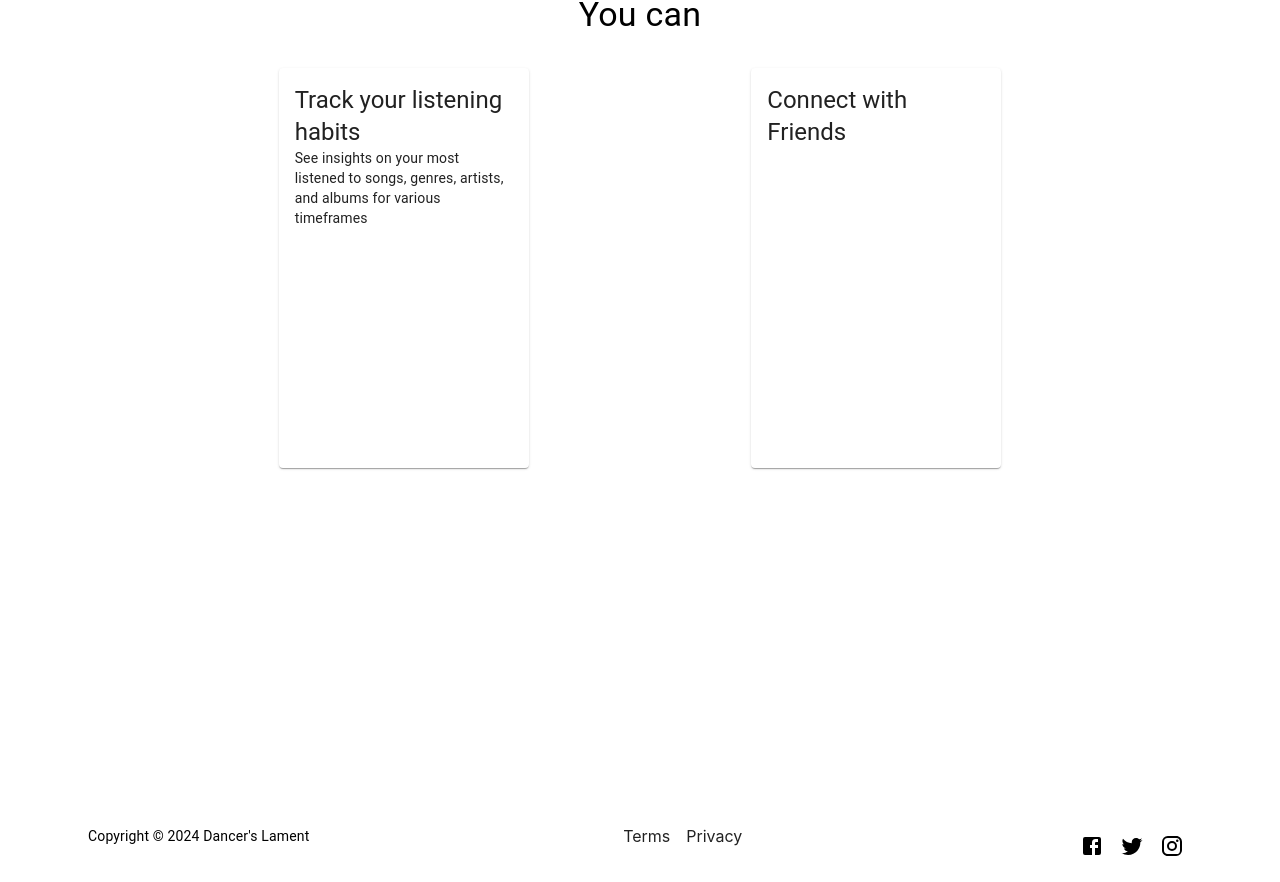
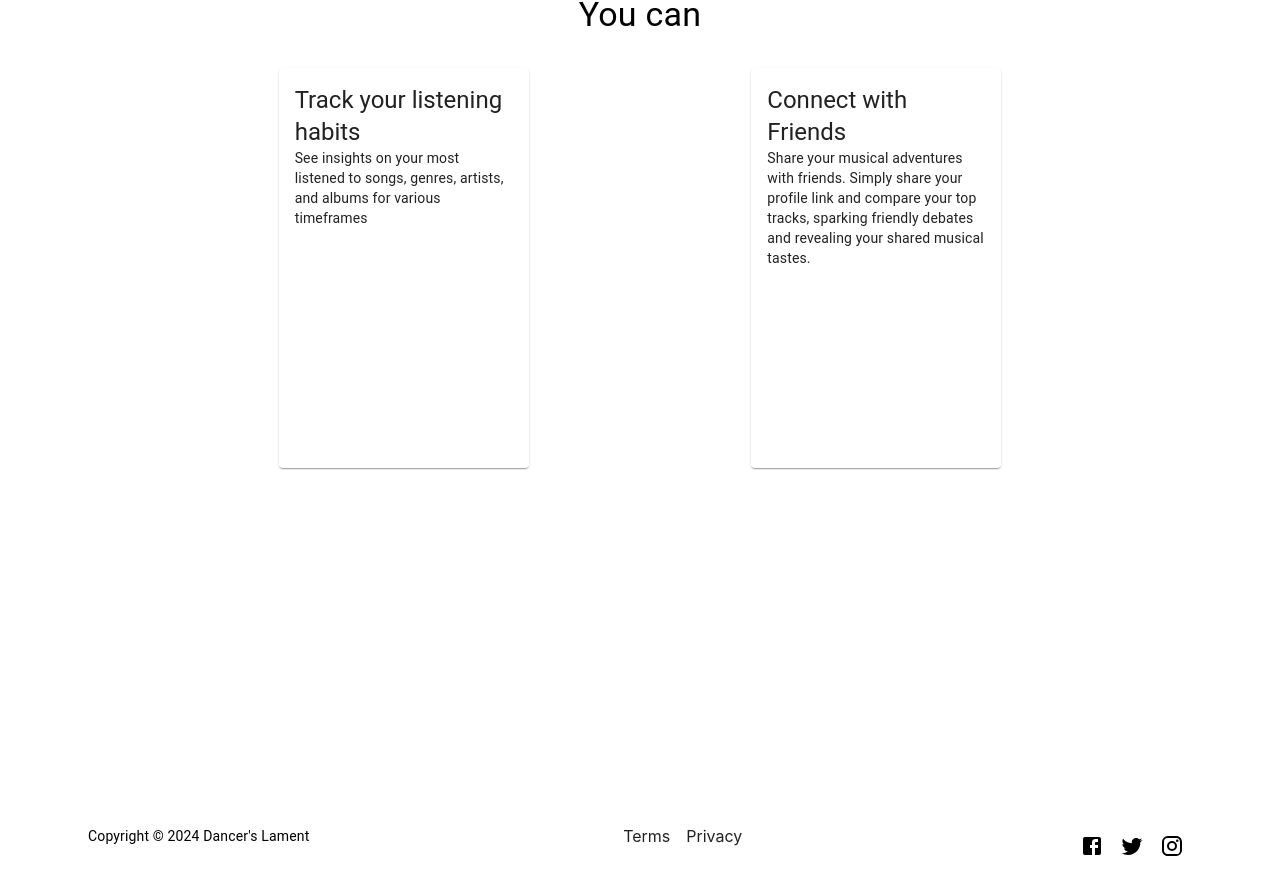
Before and after one commit to Gethol/dancers-lament, a React (Create React App) app: page / in a window 1280 px wide. Shown: the part 870-1752 px from the top of the page. Built offline with nearby package versions, Linux system fonts and the light colour scheme.

Commit message:
fix: change about us text section

```diff
--- a/src/components/About.tsx
+++ b/src/components/About.tsx
@@ -38,7 +38,9 @@ export default function About(){
                 >
                     <CardContent>
                     <Typography variant="h5">Connect with Friends</Typography>
-                    <Typography variant="body2"></Typography>
+                    <Typography variant="body2">
+                    Share your musical adventures with friends. Simply share your profile link and compare your top tracks, sparking friendly debates and revealing your shared musical tastes.
+                    </Typography>
                     </CardContent>
                 </Card>
 
```
